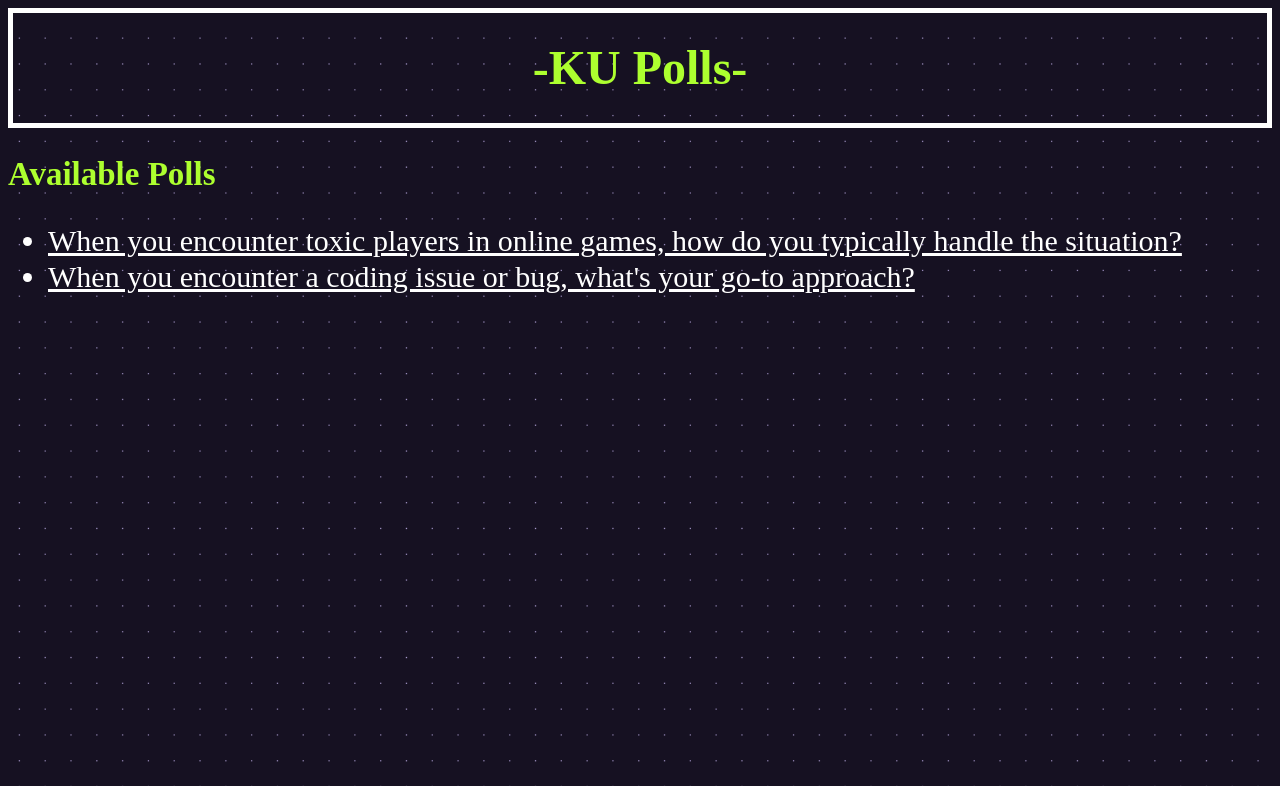
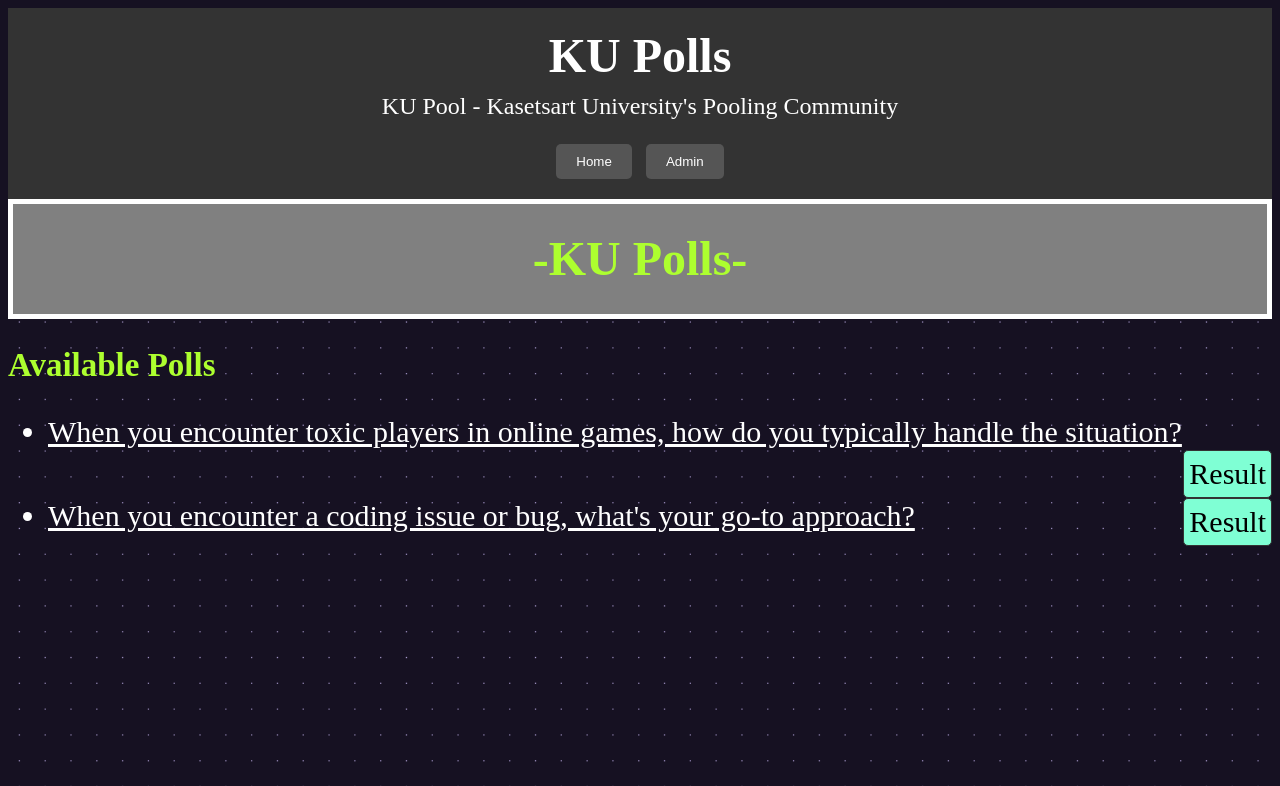
Before and after one commit to Qosanglesz/ku-polls, a Django app: page /polls/ in a window 1280 px wide. Shown: the top 786 px of the page. Run offline with Django 4.2, Linux system fonts and the light colour scheme; data comes from the database, SQL or seed files in the repository.

Commit message:
Navigation improvment1

```diff
--- a/mysite/urls.py
+++ b/mysite/urls.py
@@ -16,8 +16,10 @@
 """
 from django.contrib import admin
 from django.urls import include, path
+from django.views.generic import RedirectView
 
 urlpatterns = [
+    path('', RedirectView.as_view(url='polls/', permanent=False)),
     path('polls/', include('polls.urls')),
     path('admin/', admin.site.urls),
 ]
--- a/polls/static/polls/style.css
+++ b/polls/static/polls/style.css
@@ -2,6 +2,9 @@
     color: white;
     font-size: 30px;
     line-height: 36px;
+}
+li a:hover {
+    color: aquamarine;
 }
 
 body {
@@ -21,6 +24,7 @@
     text-align: center;
     border: 5px solid white;
     padding: 10px;
+    background-color: grey;
 }
 
 .Detail{
@@ -95,3 +99,18 @@
     color: #00ff00;
     text-decoration: underline;
 }
+
+.result-button {
+    background-color: aquamarine;
+    color: black;
+    border: 1px solid #333;
+    padding: 5;
+    text-decoration: none;
+    border-radius: 5px;
+    margin-left: 10px;
+    float: right;
+}
+
+.result-button:hover {
+    background-color: white;
+}
--- a/polls/templates/polls/index.html
+++ b/polls/templates/polls/index.html
@@ -1,5 +1,15 @@
 {% load static %}
 <link rel="stylesheet" href="{% static 'polls/style.css' %}">
+
+<div id="Webname" class="Header" style="background-color: #333; color: white; padding: 20px; text-align: center;">
+    <h1 style="font-size: 48px; margin: 0;">KU Polls</h1>
+    <p style="font-size: 24px; margin-top: 10px;">KU Pool - Kasetsart University's Pooling Community</p>
+    <div style="margin-top: 20px;">
+        <button class="Tablink" id="HomeLink" style="background-color: #555; color: white; padding: 10px 20px; border: none; border-radius: 5px; margin-right: 10px; cursor: pointer;">Home</button>
+        <button class="Tablink" id="AdminLink" style="background-color: #555; color: white; padding: 10px 20px; border: none; border-radius: 5px; cursor: pointer;">Admin</button>
+    </div>
+</div>
+
 <div class="Topic">
     <h1>-KU Polls-</h1>
 </div>
@@ -21,9 +31,13 @@
 {% if latest_question_list %}
     <ul>
     {% for question in latest_question_list %}
-        <li><a href="{% url 'polls:detail' question.id %}">{{ question.question_text }}</a></li>
+        <li>
+            <a href="{% url 'polls:detail' question.id %}">{{ question.question_text }}</a>
+            <a href="{% url 'polls:results' question.id %}" class="result-button">Result</a>
+            <div style="clear: both;"></div>
+        </li>
     {% endfor %}
     </ul>
 {% else %}
-    <p>No polls are available.</p>
+    <p style="color: white; font-size: 20px;">No polls are available.</p>
 {% endif %}
--- a/polls/templates/polls/results.html
+++ b/polls/templates/polls/results.html
@@ -22,5 +22,5 @@
 </table>
 </div>
 <div class="center-link">
-    <a href="{% url 'polls:detail' question.id %}">Vote again?</a>
+    <a href="{% url 'polls:index' %}">Home</a>
 </div>
```
